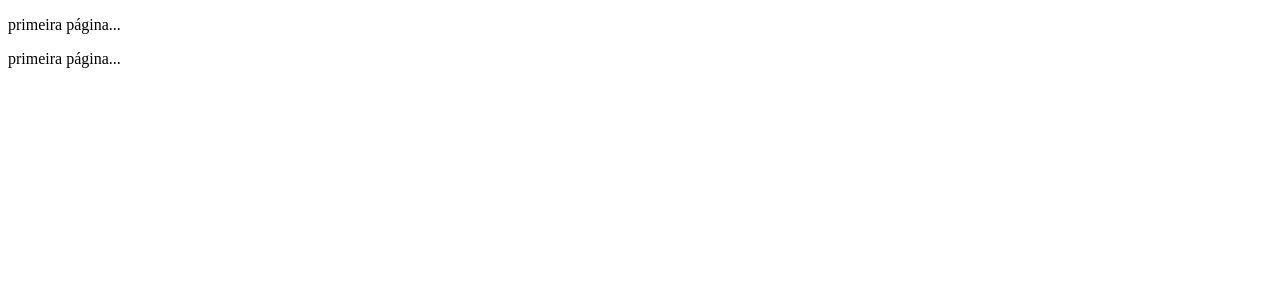
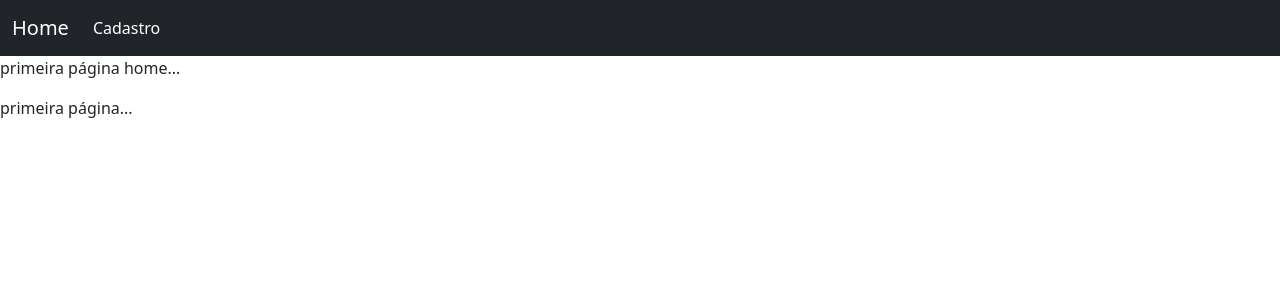
Before and after one commit to RamonFern/bloco, an Angular app: page /home in a window 1280 px wide. Before the commit this address led to /. Shown: the top 300 px of the page. Built offline with nearby package versions, Linux system fonts and the light colour scheme.

Commit message:
Rotas home e cadastro funcionando

```diff
--- a/src/app/app-routing.module.ts
+++ b/src/app/app-routing.module.ts
@@ -1,7 +1,12 @@
+import { HomeComponent } from './home/home.component';
 import { NgModule } from '@angular/core';
 import { RouterModule, Routes } from '@angular/router';
+import { CadastroComponent } from './cadastro/cadastro.component';
 
-const routes: Routes = [];
+const routes: Routes = [
+  {path: 'home', component: HomeComponent},
+  {path: 'cadastro', component: CadastroComponent}
+];
 
 @NgModule({
   imports: [RouterModule.forRoot(routes)],
--- a/src/app/app.component.html
+++ b/src/app/app.component.html
@@ -1,2 +1,15 @@
-<app-home></app-home>
+<nav class="navbar navbar-dark bg-dark navbar navbar-expand-lg navbar-light">
+    <!-- Navbar content -->
+    <div class="container-fluid">
+        <a [routerLink]="[ 'home' ]" class="navbar-brand" href="#">Home</a>
+        <button class="navbar-toggler" type="button" data-bs-toggle="collapse" data-bs-target="#navbarNavAltMarkup" aria-controls="navbarNavAltMarkup" aria-expanded="false" aria-label="Toggle navigation">
+          <span class="navbar-toggler-icon"></span>
+        </button>
+        <div class="collapse navbar-collapse" id="navbarNavAltMarkup">
+          <div class="navbar-nav">
+            <a [routerLink]="[ 'cadastro']" class="nav-link active" aria-current="page" href="#">Cadastro</a>
+          </div>
+        </div>
+      </div>
+  </nav>
 <router-outlet></router-outlet>
--- a/src/app/app.module.ts
+++ b/src/app/app.module.ts
@@ -4,11 +4,13 @@ import { BrowserModule } from '@angular/platform-browser';
 import { AppRoutingModule } from './app-routing.module';
 import { AppComponent } from './app.component';
 import { HomeComponent } from './home/home.component';
+import { CadastroComponent } from './cadastro/cadastro.component';
 
 @NgModule({
   declarations: [
     AppComponent,
-    HomeComponent
+    HomeComponent,
+    CadastroComponent
   ],
   imports: [
     BrowserModule,
--- /dev/null
+++ b/src/app/cadastro/cadastro.component.html
@@ -0,0 +1 @@
+<p>cadastro works!</p>
--- /dev/null
+++ b/src/app/cadastro/cadastro.component.ts
@@ -0,0 +1,15 @@
+import { Component, OnInit } from '@angular/core';
+
+@Component({
+  selector: 'app-cadastro',
+  templateUrl: './cadastro.component.html',
+  styleUrls: ['./cadastro.component.css']
+})
+export class CadastroComponent implements OnInit {
+
+  constructor() { }
+
+  ngOnInit(): void {
+  }
+
+}
--- a/src/app/home/home.component.html
+++ b/src/app/home/home.component.html
@@ -1,2 +1,2 @@
+<p>primeira página home...</p>
 <p>primeira página...</p>
-<p>primeira página...</p>
--- a/src/index.html
+++ b/src/index.html
@@ -6,6 +6,8 @@
   <base href="/">
   <meta name="viewport" content="width=device-width, initial-scale=1">
   <link rel="icon" type="image/x-icon" href="favicon.ico">
+  <link href="https://cdn.jsdelivr.net/npm/bootstrap@5.0.0-beta3/dist/css/bootstrap.min.css" rel="stylesheet" integrity="sha384-eOJMYsd53ii+scO/bJGFsiCZc+5NDVN2yr8+0RDqr0Ql0h+rP48ckxlpbzKgwra6" crossorigin="anonymous">
+  <script src="https://cdn.jsdelivr.net/npm/bootstrap@5.0.0-beta3/dist/js/bootstrap.bundle.min.js" integrity="sha384-JEW9xMcG8R+pH31jmWH6WWP0WintQrMb4s7ZOdauHnUtxwoG2vI5DkLtS3qm9Ekf" crossorigin="anonymous"></script>
 </head>
 <body>
   <app-root></app-root>
```
Also changed, not shown: src/app/cadastro/cadastro.component.css (added), 1 other file (tests, documents, lock files or other folders).
